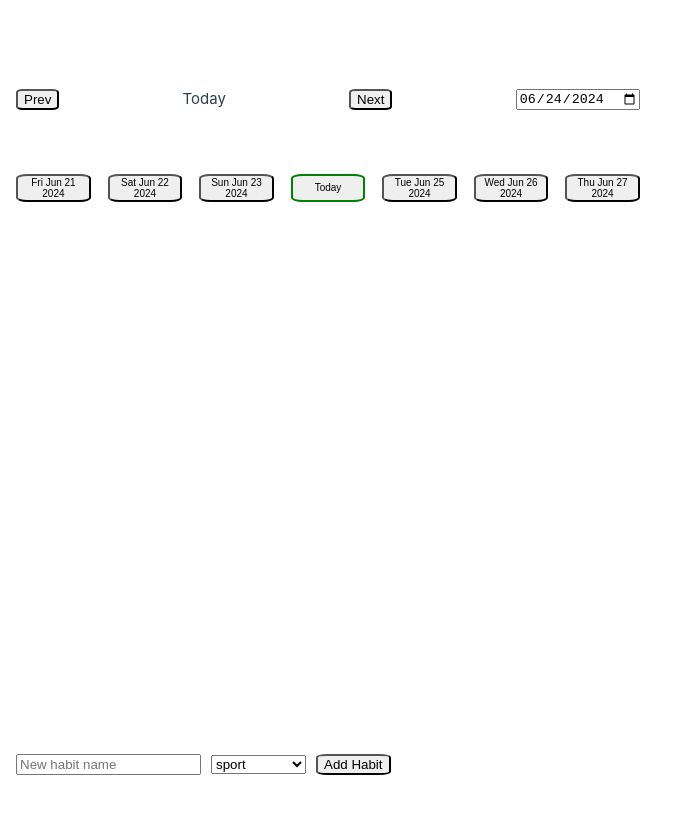
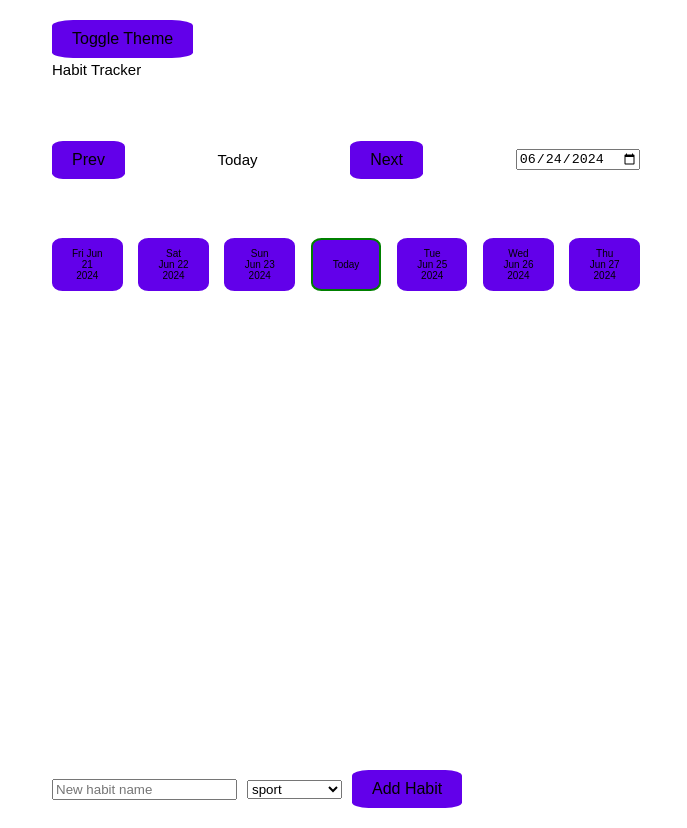
Before and after one commit to annaannaA33/habit-tracking, a Vue app: page /day/1 in a window 1280 px wide. Shown: the whole page, without its empty margins (0-687 px from the left). Before the commit the page ends 800 px from the top, so only its background shows below. Built offline with nearby package versions, Linux system fonts and the light colour scheme.

Commit message:
themes added. need work with style

```diff
--- a/src/App.vue
+++ b/src/App.vue
@@ -1,11 +1,35 @@
 <template>
-  <router-view />
+  <div :data-theme="theme">
+    <header>
+      <button @click="toggleTheme">Toggle Theme</button>
+    </header>
+    <main>
+      <router-view />
+    </main>
+  </div>
 </template>
 
-<script setup></script>
+<script setup>
+import { ref } from 'vue'
+
+const theme = ref('light')
+
+const toggleTheme = () => {
+  theme.value = theme.value === 'light' ? 'dark' : 'light'
+  document.documentElement.setAttribute('data-theme', theme.value)
+}
+</script>
 
 <style>
-#app {
-  padding: 1rem;
+@import 'src/assets/themes.css';
+
+body {
+  background-color: var(--background-color);
+  color: var(--text-color);
+}
+
+button {
+  background-color: var(--primary-color);
+  color: var(--text-color);
 }
 </style>
--- /dev/null
+++ b/src/assets/themes.css
@@ -0,0 +1,37 @@
+:root {
+  --background-color: #ffffff;
+  --text-color: #000000;
+  --primary-color: #6200ea;
+  --button-background: #6200ea;
+  --button-text-color: #ffffff;
+}
+
+[data-theme='dark'] {
+  --background-color: #121212;
+  --text-color: #ffffff;
+  --primary-color: #bb86fc;
+  --button-background: #bb86fc;
+  --button-text-color: #000000;
+}
+
+body {
+  background-color: var(--background-color);
+  color: var(--text-color);
+  font-family: Arial, sans-serif;
+  margin: 0;
+  padding: 20px;
+}
+
+button {
+  background-color: var(--button-background);
+  color: var(--button-text-color);
+  border: none;
+  padding: 10px 20px;
+  font-size: 16px;
+  cursor: pointer;
+  border-radius: 5px;
+}
+
+button:hover {
+  opacity: 0.8;
+}
--- a/src/views/DayView.vue
+++ b/src/views/DayView.vue
@@ -1,6 +1,10 @@
 <template>
   <div class="day-view">
-    <DayNavigation @update:selectedDate="updateDate" />
+    <div>
+      Habit Tracker
+      <DayNavigation @update:selectedDate="updateDate" />
+    </div>
+
     <HabitList :date="selectedDate" />
   </div>
 </template>
```
Also changed, not shown: src/assets/logo.svg (deleted).
